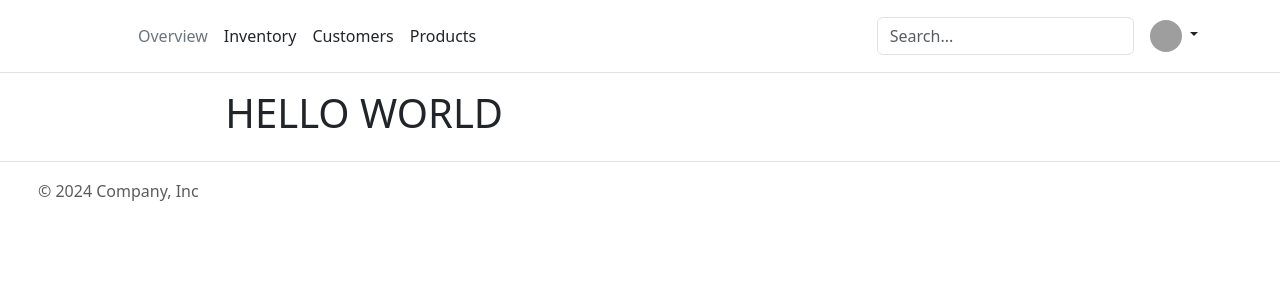
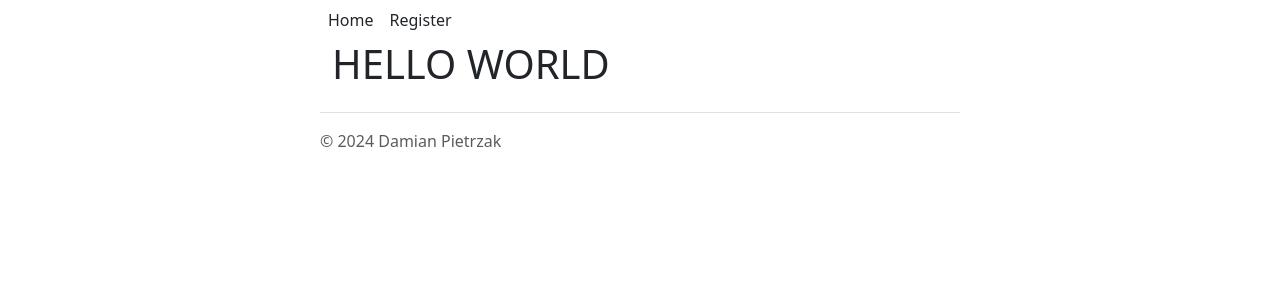
Before and after one commit to pr3ston1989/100daysofcode-projects, a Flask app: page / in a window 1280 px wide. Shown: the top 300 px of the page. Run offline with Flask 3, Linux system fonts and the light colour scheme; some libraries are stand-ins or nearby versions; grey boxes are pictures that could not be loaded.

Commit message:
Made simple template for homepage and register page, created funcion to register new users and add them to database.

```diff
--- a/Day 83 - Website/main.py
+++ b/Day 83 - Website/main.py
@@ -1,11 +1,16 @@
-from flask import Flask, render_template
+from flask import Flask, render_template,request
 from flask_bootstrap import Bootstrap5
 import os
-from db_schema import *
+from datetime import datetime
+from db_schema import db, User, BlogPost, PostComment, Category, PostCategory, Tag, PostTags
+from forms import RegisterForm
+from flask_ckeditor import CKEditor
+from werkzeug.security import generate_password_hash, check_password_hash
 
 app = Flask(__name__)
 app.config['SECRET_KEY'] = os.environ.get('FLASK_KEY')
 Bootstrap5(app)
+ckeditor = CKEditor(app)
 
 app.config['SQLALCHEMY_DATABASE_URI'] = 'sqlite:///blog.db'
 db.init_app(app)
@@ -17,5 +22,31 @@ with app.app_context():
 def home():
     return render_template("index.html")
 
+@app.route("/register", methods=['GET', 'POST'])
+def register():
+    form = RegisterForm()
+    if form.validate_on_submit():
+        password_hash = generate_password_hash(
+            request.form.get('password'),
+            method='pbkdf2:sha256',
+            salt_length=8
+        )
+        new_user = User(
+            login=request.form.get('username'),
+            password_hash=password_hash,
+            email=request.form.get('email'),
+            first_name=request.form.get('fname'),
+            middle_name=request.form.get('mname'),
+            last_name=request.form.get('lname'),
+            registered_at=datetime.now(),
+            last_login=datetime.now(),
+            intro=None,
+            avatar=None,
+            profile=None,
+        )
+        db.session.add(new_user)
+        db.session.commit()
+    return render_template("register.html", form=form)
+
 if __name__ == "__main__":
     app.run(debug=True)
--- a/Day 83 - Website/templates/footer.html
+++ b/Day 83 - Website/templates/footer.html
@@ -1,16 +1,7 @@
-<footer class="d-flex flex-wrap justify-content-between align-items-center py-3 my-4 border-top">
-    <div class="col-md-4 d-flex align-items-center">
-      <a href="/" class="mb-3 me-2 mb-md-0 text-body-secondary text-decoration-none lh-1">
-        <svg class="bi" width="30" height="24"><use xlink:href="#bootstrap"></use></svg>
-      </a>
-      <span class="mb-3 mb-md-0 text-body-secondary">© 2024 Company, Inc</span>
+<footer class="col-6 offset-md-3 d-flex flex-wrap justify-content-start align-items-center py-3 my-4 border-top">
+    <div class="d-flex align-items-center">
+      <span class="mb-3 mb-md-0 text-body-secondary">© 2024 Damian Pietrzak</span>
     </div>
-
-    <ul class="nav col-md-4 justify-content-end list-unstyled d-flex">
-      <li class="ms-3"><a class="text-body-secondary" href="#"><svg class="bi" width="24" height="24"><use xlink:href="#twitter"></use></svg></a></li>
-      <li class="ms-3"><a class="text-body-secondary" href="#"><svg class="bi" width="24" height="24"><use xlink:href="#instagram"></use></svg></a></li>
-      <li class="ms-3"><a class="text-body-secondary" href="#"><svg class="bi" width="24" height="24"><use xlink:href="#facebook"></use></svg></a></li>
-    </ul>
   </footer>
 <script src="https://cdn.jsdelivr.net/npm/bootstrap@5.3.3/dist/js/bootstrap.bundle.min.js" integrity="sha384-YvpcrYf0tY3lHB60NNkmXc5s9fDVZLESaAA55NDzOxhy9GkcIdslK1eN7N6jIeHz" crossorigin="anonymous"></script>
 
--- a/Day 83 - Website/templates/header.html
+++ b/Day 83 - Website/templates/header.html
@@ -3,40 +3,17 @@
 <head>
     <meta charset="UTF-8">
     <meta name="viewport" content="width=device-width, initial-scale=1">
-    <title>Title</title>
+    <title>Damian Pietrzak</title>
     <link href="https://cdn.jsdelivr.net/npm/bootstrap@5.3.3/dist/css/bootstrap.min.css" rel="stylesheet" integrity="sha384-QWTKZyjpPEjISv5WaRU9OFeRpok6YctnYmDr5pNlyT2bRjXh0JMhjY6hW+ALEwIH" crossorigin="anonymous">
 </head>
 <body>
-<header class="p-3 mb-3 border-bottom">
-    <div class="container">
-      <div class="d-flex flex-wrap align-items-center justify-content-center justify-content-lg-start">
-        <a href="/" class="d-flex align-items-center mb-2 mb-lg-0 text-dark text-decoration-none">
-          <svg class="bi me-2" width="40" height="32" role="img" aria-label="Bootstrap"><use xlink:href="#bootstrap"></use></svg>
-        </a>
-
-        <ul class="nav col-12 col-lg-auto me-lg-auto mb-2 justify-content-center mb-md-0">
-          <li><a href="#" class="nav-link px-2 link-secondary">Overview</a></li>
-          <li><a href="#" class="nav-link px-2 link-dark">Inventory</a></li>
-          <li><a href="#" class="nav-link px-2 link-dark">Customers</a></li>
-          <li><a href="#" class="nav-link px-2 link-dark">Products</a></li>
+<header>
+    <div>
+      <div>
+        <ul class="nav col-6 offset-md-3 me-lg-auto mb-2 justify-content-start mb-md-0">
+          <li><a href="{{ url_for('home') }}" class="nav-link px-2 link-dark">Home</a></li>
+          <li><a href="{{ url_for('register') }}" class="nav-link px-2 link-dark">Register</a></li>
         </ul>
-
-        <form class="col-12 col-lg-auto mb-3 mb-lg-0 me-lg-3">
-          <input type="search" class="form-control" placeholder="Search..." aria-label="Search">
-        </form>
-
-        <div class="dropdown text-end">
-          <a href="#" class="d-block link-dark text-decoration-none dropdown-toggle" id="dropdownUser1" data-bs-toggle="dropdown" aria-expanded="false">
-            <img src="https://github.com/mdo.png" alt="mdo" width="32" height="32" class="rounded-circle">
-          </a>
-          <ul class="dropdown-menu text-small" aria-labelledby="dropdownUser1" style="">
-            <li><a class="dropdown-item" href="#">New project...</a></li>
-            <li><a class="dropdown-item" href="#">Settings</a></li>
-            <li><a class="dropdown-item" href="#">Profile</a></li>
-            <li><hr class="dropdown-divider"></li>
-            <li><a class="dropdown-item" href="#">Sign out</a></li>
-          </ul>
-        </div>
       </div>
     </div>
   </header>
--- a/Day 83 - Website/templates/index.html
+++ b/Day 83 - Website/templates/index.html
@@ -1,6 +1,6 @@
 {% include 'header.html' %}
 
-<div class="container col-8 justify-content-center">
+<div class="container col-6 offset-md-3 justify-content-start">
 <h1>HELLO WORLD</h1>
 </div>
 
```
Also changed, not shown: Day 83 - Website/db_schema.py (+7 -7 lines), Day 83 - Website/forms.py (added, +13 -0 lines), Day 83 - Website/templates/register.html (added, +32 -0 lines).
